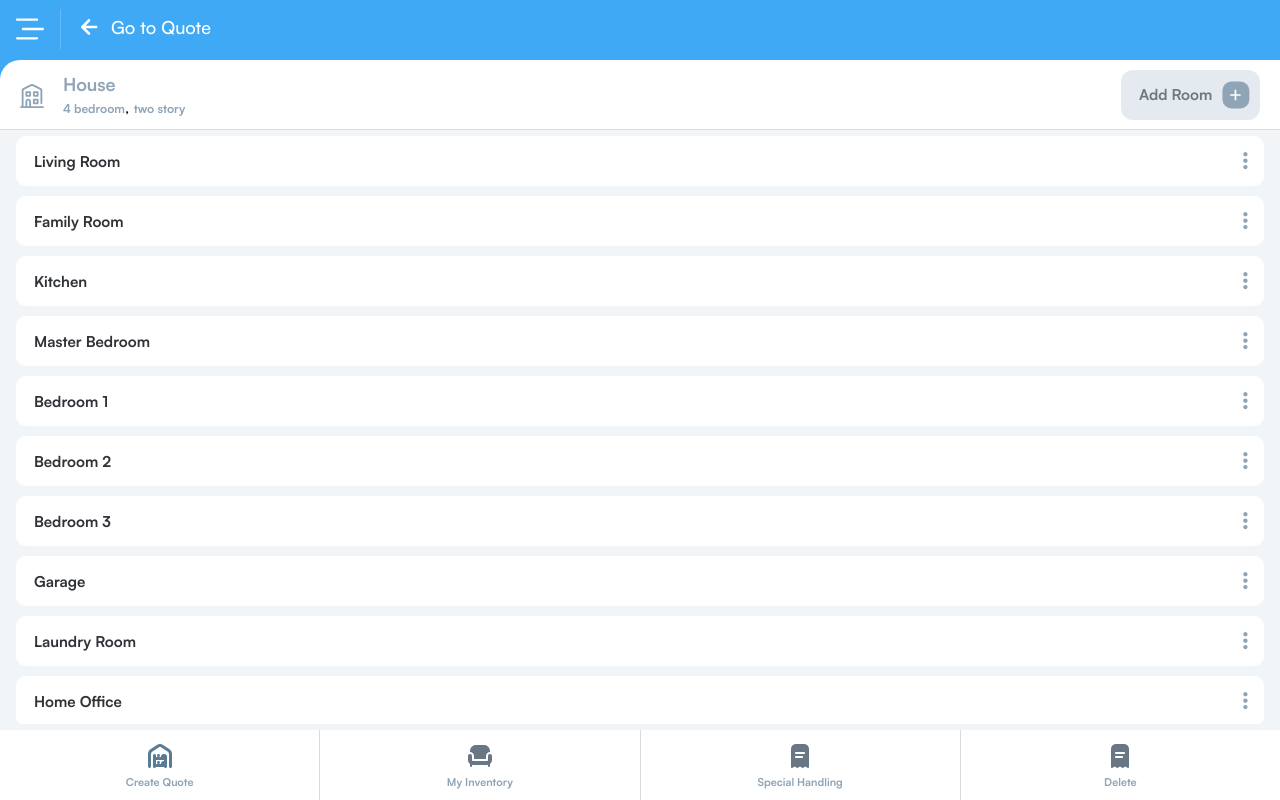
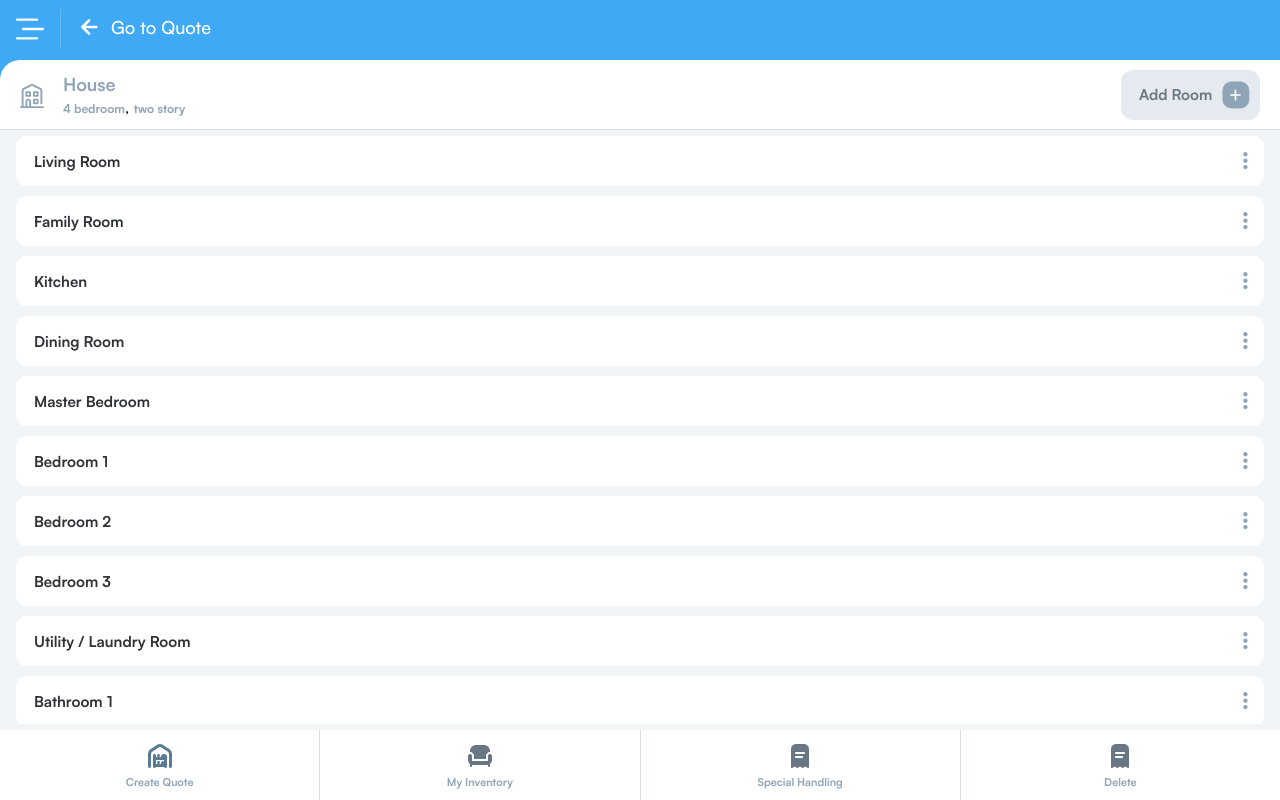
Before and after one commit to Igorsimic1988/mooxiapp, a React (Create React App) app: page / in a window 1280 px wide. Built offline with nearby package versions, Linux system fonts and the light colour scheme.

Commit message:
all rooms added

```diff
--- a/src/components/Inventory/Inventory.js
+++ b/src/components/Inventory/Inventory.js
@@ -1,5 +1,3 @@
-// Inventory.js
-
 import React, { useState } from 'react';
 import styles from './Inventory.module.css';
 import TopNavigation from '../Inventory/TopNavigation/TopNavigation';
@@ -8,11 +6,10 @@ import HouseHeader from './HouseHeader/HouseHeader';
 import FooterNavigation from './FooterNavigation/FooterNavigation';
 import ItemSelection from './ItemSelection/ItemSelection';
 import SearchHeader from './SearchHeader/SearchHeader';
+import rooms from '../../data/constants/AllRoomsList'; // Import rooms data
 
-const initialRooms = [
-  'Living Room', 'Family Room', 'Kitchen', 'Master Bedroom', 'Bedroom 1', 'Bedroom 2', 'Bedroom 3',
-  'Garage', 'Laundry Room', 'Home Office', 'Yard/Patio', 'Basement', 'Attic', 'Storage',
-];
+// Set IDs of the rooms that will be shown by default initially
+const defaultRoomIds = [1, 2, 3, 4, 5, 6 ,7 ,8 ,9, 10, 11, 12, 13]; // Replace with the initial room IDs you want
 
 function Inventory() {
   const [selectedRoom, setSelectedRoom] = useState(null);
@@ -20,12 +17,14 @@ function Inventory() {
   const [selectedLetter, setSelectedLetter] = useState(null);
   const [selectedSubButton, setSelectedSubButton] = useState({ letter: null, subButton: null });
   const [roomItemSelections, setRoomItemSelections] = useState(
-    initialRooms.reduce((acc, room) => {
-      acc[room] = {};
+    rooms.reduce((acc, room) => {
+      acc[room.name] = {};
       return acc;
     }, {})
   );
-
+  const [displayedRooms, setDisplayedRooms] = useState(
+    rooms.filter(room => defaultRoomIds.includes(room.id))
+  );
 
   const handleRoomSelect = (room) => {
     setSelectedRoom(room);
@@ -43,7 +42,6 @@ function Inventory() {
   };
 
   const handleSearchClick = () => {
-    // Reset the letter and subButton states when clicking on the search input
     setSelectedLetter(null);
     setSelectedSubButton({ letter: null, subButton: null });
   };
@@ -65,7 +63,6 @@ function Inventory() {
     setSearchQuery('');
   };
 
-
   const handleItemSelection = (itemId) => {
     if (!selectedRoom) return;
 
@@ -81,6 +78,13 @@ function Inventory() {
     });
   };
 
+  // Function to handle adding a new room
+  const handleAddRoom = (roomId) => {
+    const roomToAdd = rooms.find((room) => room.id === roomId);
+    if (roomToAdd && !displayedRooms.find((room) => room.id === roomId)) {
+      setDisplayedRooms((prev) => [...prev, roomToAdd]);
+    }
+  };
 
   return (
     <div className={styles.inventoryContainer}>
@@ -98,7 +102,7 @@ function Inventory() {
             onSearchClick={handleSearchClick}
           />
         ) : (
-          <HouseHeader />
+          <HouseHeader onAddRoom={handleAddRoom} rooms={rooms} displayedRooms={displayedRooms} />
         )}
       </header>
 
@@ -112,11 +116,15 @@ function Inventory() {
             selectedSubButton={selectedSubButton}
             onLetterSelect={handleLetterSelect}
             onSubButtonSelect={handleSubButtonSelect}
-            itemClickCounts={roomItemSelections[selectedRoom.name] || {}} // Updated: use itemClickCounts from roomItemSelections
+            itemClickCounts={roomItemSelections[selectedRoom.name] || {}}
             onItemClick={handleItemSelection}
           />
         ) : (
-          <RoomList onRoomSelect={handleRoomSelect} roomItemSelections={roomItemSelections} />
+          <RoomList
+            onRoomSelect={handleRoomSelect}
+            roomItemSelections={roomItemSelections}
+            displayedRooms={displayedRooms}
+          />
         )}
       </main>
 
--- a/src/components/Inventory/RoomList/RoomList.js
+++ b/src/components/Inventory/RoomList/RoomList.js
@@ -2,33 +2,16 @@ import React from 'react';
 import styles from './RoomList.module.css';
 import { ReactComponent as More } from '../../../assets/icons/more.svg';
 
-function RoomList({ onRoomSelect, roomItemSelections }) {
-  const rooms = [
-    { name: 'Living Room', itemCount: 23 },
-    { name: 'Family Room', itemCount: 0 },
-    { name: 'Kitchen', itemCount: 10 },
-    { name: 'Master Bedroom', itemCount: 10 },
-    { name: 'Bedroom 1', itemCount: 10 },
-    { name: 'Bedroom 2', itemCount: 10 },
-    { name: 'Bedroom 3', itemCount: 10 },
-    { name: 'Garage', itemCount: 10 },
-    { name: 'Laundry Room', itemCount: 10 },
-    { name: 'Home Office', itemCount: 10 },
-    { name: 'Yard/Patio', itemCount: 10 },
-    { name: 'Basement', itemCount: 10 },
-    { name: 'Attic', itemCount: 10 },
-    { name: 'Storage', itemCount: 10 },
-  ];
-
+function RoomList({ onRoomSelect, roomItemSelections, displayedRooms }) {
   return (
     <div className={styles.roomListContainer}>
-      {rooms.map((room, index) => {
+      {displayedRooms.map((room) => {
         const selectedItems = roomItemSelections?.[room.name] || {};
-        const selectedItemCount = Object.values(selectedItems).reduce((sum, count) => sum + count, 0); // Updated: calculate total count of clicks for all items
+        const selectedItemCount = Object.values(selectedItems).reduce((acc, count) => acc + count, 0);
 
         return (
           <button
-            key={index}
+            key={room.id}
             onClick={() => onRoomSelect(room)}
             className={styles.roomButton}
           >
--- /dev/null
+++ b/src/data/constants/AllRoomsList.js
@@ -0,0 +1,51 @@
+
+
+const rooms = [
+{ id:  1, name: 'Living Room' },
+{ id:  2, name: 'Family Room' },
+{ id:  3, name: 'Kitchen' },
+{ id:  4, name: 'Dining Room' },
+{ id:  5, name: 'Master Bedroom' },
+{ id:  6, name: 'Bedroom 1' },
+{ id:  7, name: 'Bedroom 2' },
+{ id:  8, name: 'Bedroom 3' },
+{ id:  9, name: 'Utility / Laundry Room' },
+{ id:  10, name: 'Bathroom 1' },
+{ id:  11, name: 'Bathroom 2' },
+{ id:  12, name: 'Office' },
+{ id:  13, name: 'Boxes' },
+{ id:  14, name: 'Bedroom 4' },
+{ id:  15, name: 'Bedroom 5' },
+{ id:  16, name: 'Bedroom 6' },
+{ id:  17, name: 'Entryway / Foyer' },
+{ id:  18, name: 'Hallway 1' },
+{ id:  19, name: 'Hallway 2' },
+{ id:  20, name: 'Staircase / Landing' },
+{ id:  21, name: 'Loft' },
+{ id:  22, name: 'Den' },
+{ id:  23, name: 'Sun Room' },
+{ id:  24, name: 'Play Room' },
+{ id:  25, name: 'Closet 1' },
+{ id:  26, name: 'Closet 2' },
+{ id:  27, name: 'Closet 3' },
+{ id:  28, name: 'Closet 4' },
+{ id:  29, name: 'Bathroom 3' },
+{ id:  30, name: 'Basement' },
+{ id:  31, name: 'Theater / TV Room' },
+{ id:  32, name: 'Garage' },
+{ id:  33, name: 'Shed' },
+{ id:  34, name: 'Workshop' },
+{ id:  35, name: 'Crawl Space' },
+{ id:  36, name: 'Storage Room' },
+{ id:  37, name: 'Wine Cellar' },
+{ id:  38, name: 'Storage Locker' },
+{ id:  39, name: 'Storage Unit' },
+{ id:  40, name: 'Other' },
+{ id:  41, name: 'Patio' },
+{ id:  42, name: 'Outdoor / Yard' },
+{ id:  43, name: 'Balcony / Terrace' },
+{ id:  44, name: 'Attic' },
+{ id:  45, name: 'Disposal' }
+  ];
+
+  export default rooms;
```
